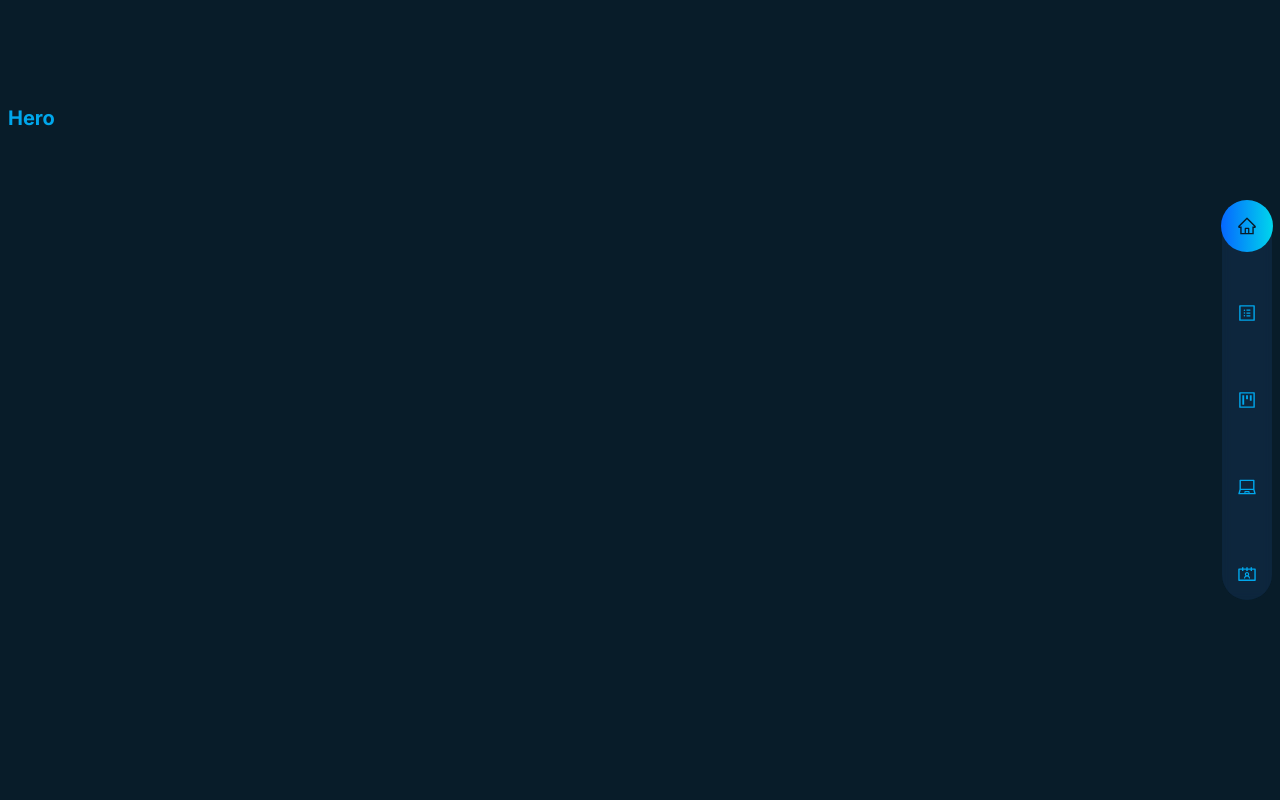
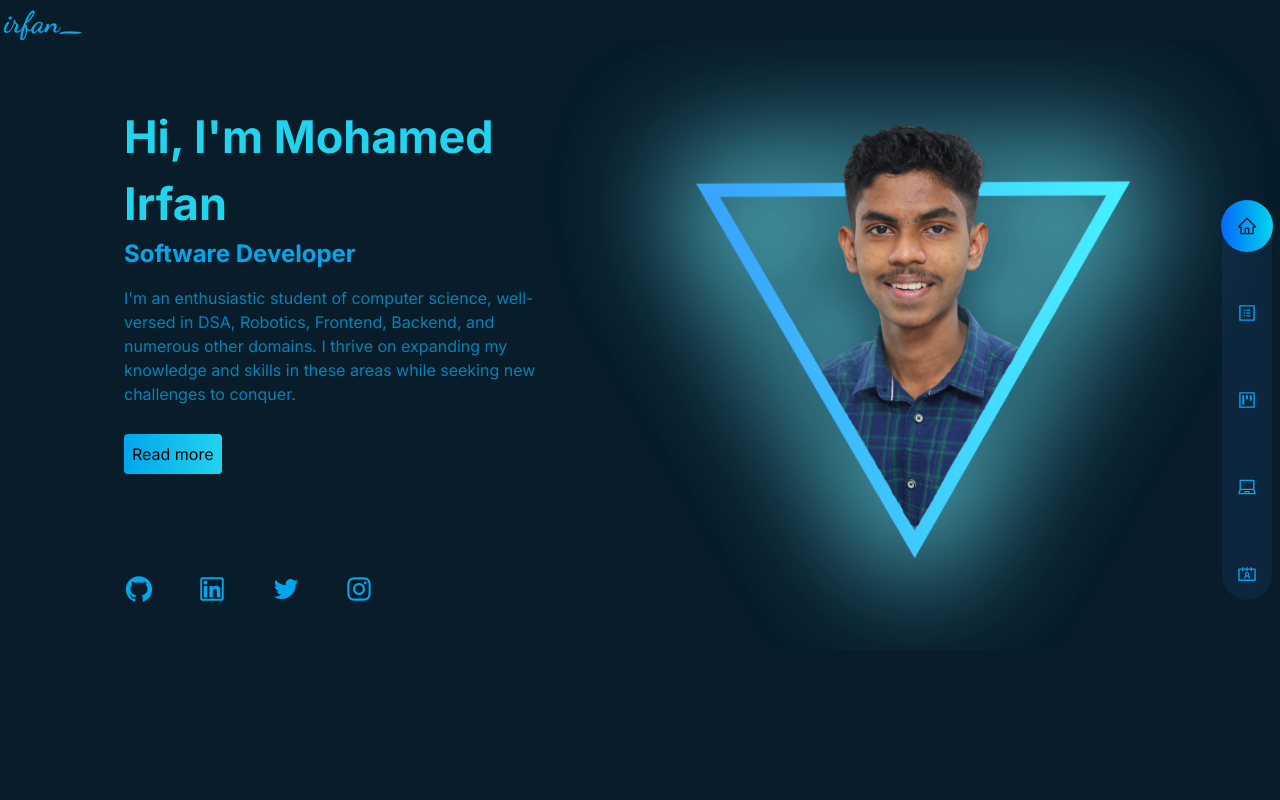
Before and after one commit to MohamedIrfanAM/portfolio, a Next.js app: page / in a window 1280 px wide. Shown: the top 800 px of the page. Built offline with nearby package versions, Linux system fonts and the light colour scheme.

Commit message:
homepage implementation

```diff
--- a/src/app/page.js
+++ b/src/app/page.js
@@ -2,7 +2,7 @@ import { Hero,Nav,About,Projects,Experience,Contact} from '@/components'
 
 export default function Home() {
   return (
-    <main>
+    <main className='bg-dark'>
       <Hero />
       <Nav />
       <About/>
--- a/src/components/Hero.jsx
+++ b/src/components/Hero.jsx
@@ -1,9 +1,42 @@
+'use client'
 import Image from "next/image"
+import { Link } from "react-scroll"
+import irfanPotrait from "public/irfan-neon.png"
+import { Dancing_Script } from "next/font/google"
+import { AiOutlineGithub,AiFillLinkedin,AiOutlineTwitter,AiOutlineInstagram, AiOutlineLinkedin } from "react-icons/ai"
 
+const dancing_script = Dancing_Script({
+  subsets:['latin'],
+})
 const Hero = () => {
   return (
-    <section className="h-screen py-8 lg:py-24 bg-dark" id='hero'>
-      <div className="m-2 w-[50%] text-primary text-xl font-bold">Hero</div>
+    <section className="h-screen w-full p-1" id='hero'>
+      <div className={`text-2xl sm:text-3xl font-bold ${dancing_script.className} bg-clip-text text-transparent bg-gradient-to-r from-primary to-cyan-200 `}>irfan_</div>
+      <div className="flex flex-col justify-center sm:flex-row-reverse sm:items-center items-center w-screen sm:mt-0 sm:justify-around">
+        <div>
+          <Image src={irfanPotrait} width={900} alt="Irfan Neon Triangle Portrait"/>
+        </div>
+        <div className="flex flex-col sm:pl-[120px] sm:pt-4" >
+          <div className="text-center sm:text-left">
+            <div className="text-cyan-400 text-[28px] font-bold sm:text-[45px]">Hi, I'm Mohamed Irfan</div>
+            <div className="font-bold text-primary text-xl sm:text-2xl">Software Developer</div>
+            <div className="max-w-[300px] mt-1 text-secondary sm:text-md sm:mt-4 sm:max-w-[500px]">I'm an enthusiastic student of computer science, well-versed in DSA, Robotics, Frontend, Backend, and numerous other domains. I thrive on expanding my knowledge and skills in these areas while seeking new challenges to conquer.</div>
+          </div>
+          <div className="mx-auto mt-5 sm:mx-0 sm:mt-7">
+            <Link to='about' smooth={true} spy={true}>
+              <button class="bg-gradient-to-r from-primary to-cyan-400 text-black py-2 px-2 rounded">
+                Read more
+              </button>
+            </Link>
+          </div>
+          <div className="flex flex-row justify-between text-2xl w-[150px] sm:w-[250px] sm:text-3xl text-primary cursor-pointer mt-8 mx-auto sm:mx-0 sm:mt-[100px]">
+            <a href="https://github.com/MohamedIrfanAM" target="_blank"><AiOutlineGithub className="hover:text-secondary hover:scale-110"/></a>
+            <a href="https://www.linkedin.com/in/mohamedirfanam/" target="_blank"><AiOutlineLinkedin className="hover:text-secondary hover:scale-110"/></a>
+            <a href="https://twitter.com/MohamedIrfanAM" target="_blank"><AiOutlineTwitter className="hover:text-secondary hover:scale-110"/></a>
+            <a href="https://www.instagram.com/m._.irf_an/" target="_blank"><AiOutlineInstagram className="hover:text-secondary hover:scale-110"/></a>
+          </div>
+        </div>
+      </div>
     </section>
   )
 }
```
Also changed, not shown: public/irfan-neon.png (added).
